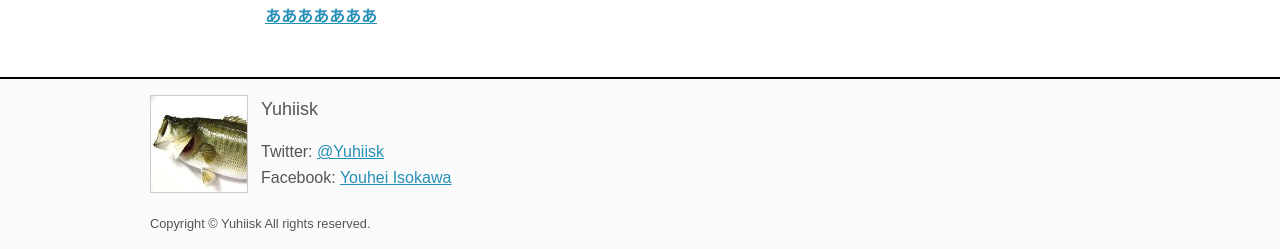
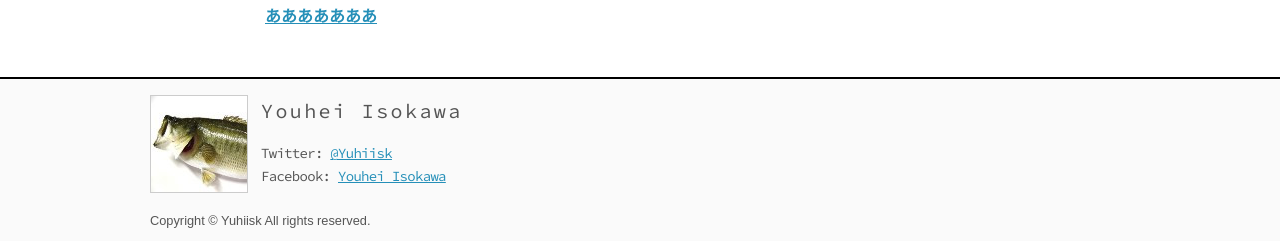
Before and after one commit to yuhiisk/yuhiisk.github.io, a Jekyll site: the page post.html, which Jekyll copies as it is, in a window 1280 px wide. Shown: the part 3015-3264 px from the top of the page. Built offline with Jekyll 4.4.1, drawn with Linux system fonts in a browser that asks for light colours; some web fonts are replaced; comment, search, counter and statistics services are not loaded.

Commit message:
add ogp image

```diff
--- a/css/style.css
+++ b/css/style.css
@@ -561,21 +561,25 @@
 .global-footer {
   background-color: #fafafa;
   border-top: 2px solid #000;
-  padding: 1em 0;
+  padding: 1em 0 0.5em;
 }
 .global-footer .profile {
   position: relative;
   margin-bottom: 10px;
   padding-left: 111px;
+  font-family: "Source Code Pro", sans-serif;
+  letter-spacing: 0.15em;
 }
 .global-footer .profile .author {
   margin: 0 0 15px;
-  font-size: 18px;
+  font-size: 20px;
   font-weight: normal;
 }
 .global-footer .profile ul {
   margin: 0 0 10px;
   padding: 0;
+  font-size: 14px;
+  letter-spacing: -0.05em;
 }
 .global-footer .profile ul li {
   list-style: none;
--- a/post.html
+++ b/post.html
@@ -3,18 +3,18 @@
 <head prefix="og: http://ogp.me/ns# fb: http://ogp.me/ns/fb# mixi:http://mixi-platform.com/ns# article: http://ogp.me/ns/article#">
 <meta charset="UTF-8">
 <title>POST | YUHIISK</title>
+<meta name="description" content="">
+<meta name="keywords" content="">
 <meta name="viewport" content="width=device-width, initial-scale=1">
-
 <meta property="og:title" content="- YUHIISK">
 <meta property="og:type" content="article">
 <meta property="og:url" content="http://blog.yuhiisk.com/">
-<meta property="og:image" content="http://blog.yuhiisk.com/img/">
+<meta property="og:image" content="http://blog.yuhiisk.com/img/og_image.jpg">
 <meta property="og:site_name" content="YUHIISK BLOG">
 <meta property="og:description" content="">
 <meta property="fb:appId" content="419866574778905">
 
 <link rel="shortcut icon" type="image/vnd.microsoft.icon" sizes="16x16" href="/favicon.ico">
-<link rel="apple-touch-icon-precomposed" href="/apple-touch-icon.png">
 
 <link rel="stylesheet" href="http://fonts.googleapis.com/css?family=Source+Code+Pro">
 <link rel="stylesheet" href="http://fonts.googleapis.com/css?family=Megrim">
@@ -170,7 +170,7 @@
 <footer class="global-footer">
 <div class="inner">
 <div class="profile">
-<h2 class="author">Yuhiisk</h2>
+<h2 class="author">Youhei Isokawa</h2>
 <ul>
 <li>Twitter: <a href="https://twitter.com/Yuhiisk" target="_blank">@Yuhiisk</a></li>
 <li>Facebook: <a href="https://www.facebook.com/youhei.isokawa" target="_blank">Youhei Isokawa</a></li>
```
Also changed, not shown: css/_sass/layout/_footer.scss (+6 -2 lines), img/og_image.jpg (added).
